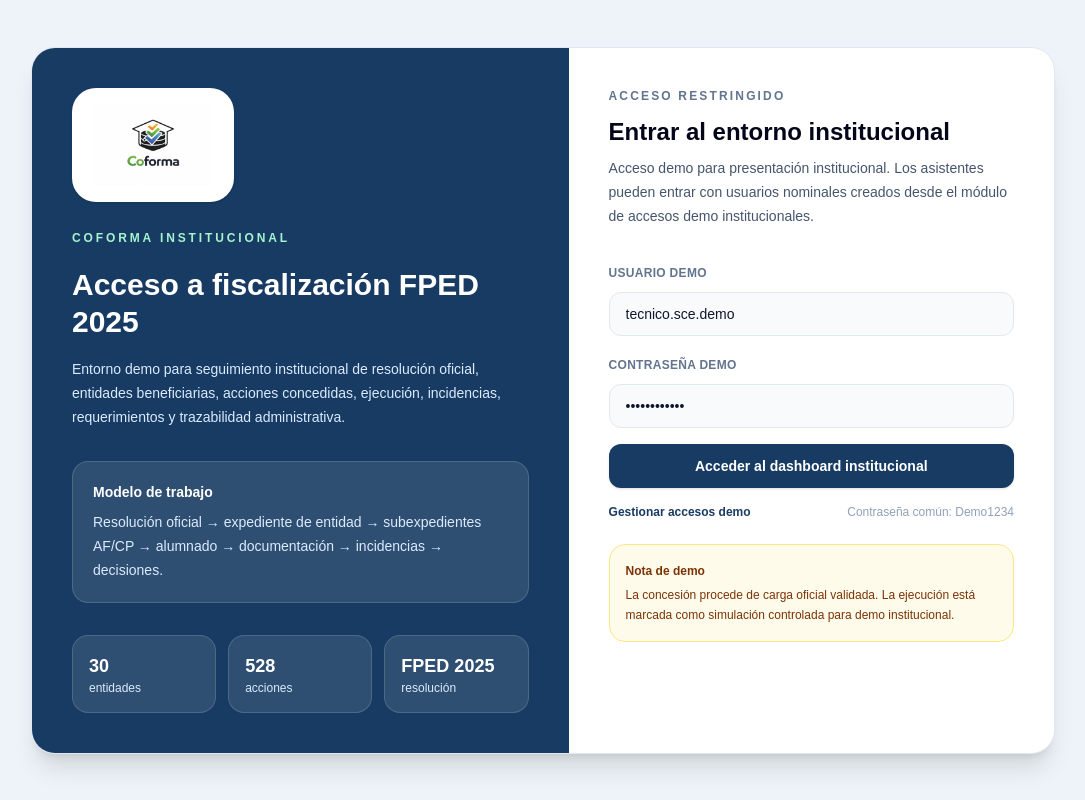
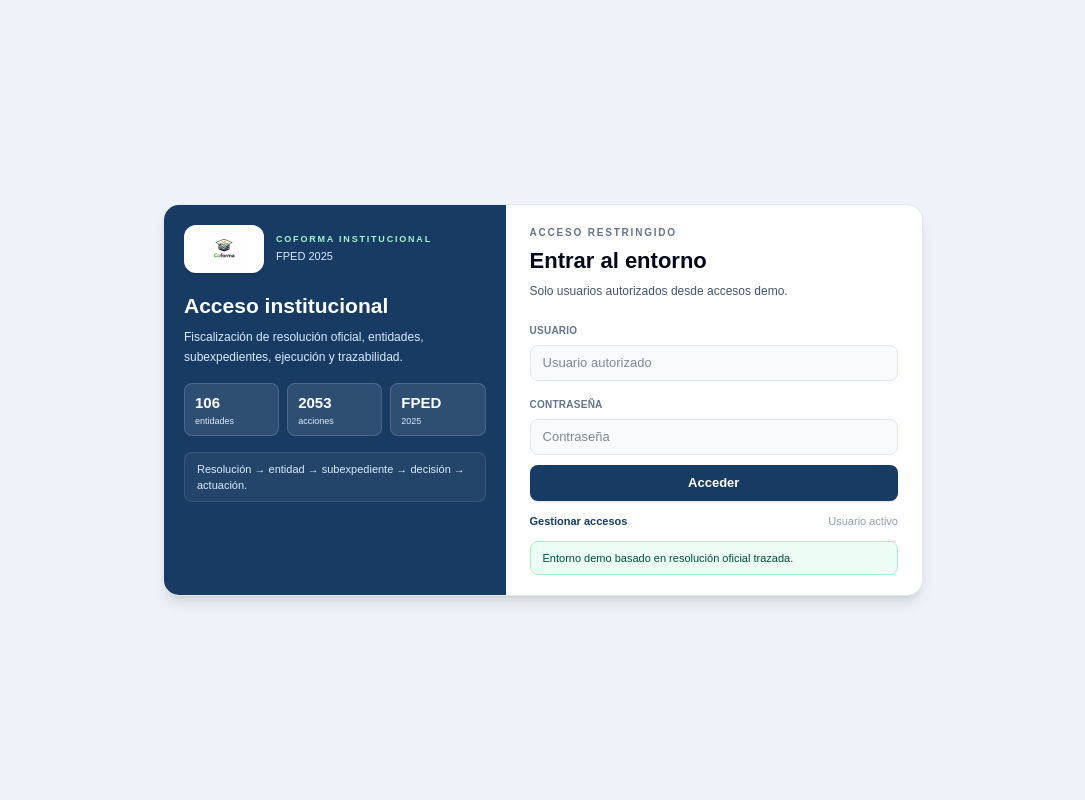
Before and after one commit to Antonio357gif/coforma-institucional-demo, a Next.js app: page /login in a window 1280 px wide. Shown: the whole page, without its empty margins (97-1182 px from the left). Built offline with nearby package versions, Linux system fonts and the light colour scheme; no server answers.

Commit message:
Preparar demo institucional con login, fechas y control documental

```diff
--- a/src/app/dashboard/page.tsx
+++ b/src/app/dashboard/page.tsx
@@ -223,8 +223,9 @@ function RailArea({ area }: { area: NavArea }) {
         <span aria-hidden="true">{area.icon}</span>
       </Link>
 
-      <div className="pointer-events-none absolute left-[52px] top-1/2 z-50 hidden w-[270px] -translate-y-1/2 group-hover:block group-focus-within:block">
-        <div className="pointer-events-auto rounded-2xl border border-slate-200 bg-white p-2 text-slate-950 shadow-2xl">
+      <div className="pointer-events-auto absolute left-[20px] top-1/2 z-50 hidden w-[330px] -translate-y-1/2 pl-10 group-hover:block group-focus-within:block">
+  <div className="absolute left-0 top-0 h-full w-12" />
+  <div className="relative w-[270px] rounded-2xl border border-slate-200 bg-white p-2 text-slate-950 shadow-2xl">
           <div className="border-b border-slate-100 px-2 py-2">
             <p className="text-[12px] font-black text-slate-950">{area.label}</p>
             <p className="mt-0.5 text-[10px] leading-4 text-slate-500">{area.description}</p>
--- a/src/app/login/page.tsx
+++ b/src/app/login/page.tsx
@@ -11,13 +11,14 @@ type UsuarioDemo = {
   usuario: string;
   password_demo: string;
   activo: boolean;
+  rol: string | null;
 };
 
 export default function LoginPage() {
   const router = useRouter();
 
-  const [usuario, setUsuario] = useState("tecnico.sce.demo");
-  const [password, setPassword] = useState("coforma-demo");
+  const [usuario, setUsuario] = useState("");
+  const [password, setPassword] = useState("");
   const [error, setError] = useState("");
   const [loading, setLoading] = useState(false);
 
@@ -29,19 +30,16 @@ export default function LoginPage() {
     const usuarioLimpio = usuario.trim().toLowerCase();
     const passwordLimpia = password.trim();
 
-    try {
-      // Acceso técnico inicial de respaldo para no bloquear la demo.
-      if (
-        usuarioLimpio === "tecnico.sce.demo" &&
-        passwordLimpia === "coforma-demo"
-      ) {
-        router.push("/dashboard");
+    if (!usuarioLimpio || !passwordLimpia) {
+      setError("Introduce usuario y contraseña para acceder.");
+      setLoading(false);
       return;
     }
 
+    try {
       const { data, error: supabaseError } = await supabase
         .from("usuarios_demo_institucionales")
-        .select("id, nombre, usuario, password_demo, activo")
+        .select("id, nombre, usuario, password_demo, activo, rol")
         .eq("usuario", usuarioLimpio)
         .eq("activo", true)
         .maybeSingle<UsuarioDemo>();
@@ -71,100 +69,111 @@ export default function LoginPage() {
   }
 
   return (
-    <main className="min-h-screen bg-[#edf3f8] text-slate-950">
-      <section className="flex min-h-screen items-center justify-center px-6 py-10">
-        <div className="grid w-full max-w-5xl overflow-hidden rounded-3xl border border-slate-200 bg-white shadow-xl lg:grid-cols-[1.05fr_0.95fr]">
-          <div className="bg-[#183B63] p-8 text-white lg:p-10">
-            <div className="inline-flex items-center gap-4 rounded-3xl border border-white/15 bg-white px-5 py-4 shadow-sm">
+    <main className="min-h-screen bg-[#edf3f8] px-4 py-4 text-slate-950">
+      <section className="flex min-h-[calc(100vh-32px)] items-center justify-center">
+        <div className="grid w-full max-w-[760px] overflow-hidden rounded-2xl border border-slate-200 bg-white shadow-lg md:grid-cols-[0.82fr_1fr]">
+          <aside className="bg-[#183B63] px-5 py-5 text-white">
+            <div className="flex items-center gap-3">
+              <div className="flex h-12 w-20 items-center justify-center rounded-xl border border-white/15 bg-white shadow-sm">
                 <img
                   src="/coforma-logo.png"
                   alt="Coforma"
-                className="h-20 w-auto object-contain"
+                  className="h-8 w-auto object-contain"
                 />
               </div>
 
-            <p className="mt-7 text-xs font-semibold uppercase tracking-[0.24em] text-emerald-200">
+              <div>
+                <p className="text-[9px] font-semibold uppercase tracking-[0.2em] text-emerald-200">
                   Coforma Institucional
                 </p>
+                <p className="mt-0.5 text-[11px] text-blue-100">
+                  FPED 2025
+                </p>
+              </div>
+            </div>
 
-            <h1 className="mt-5 text-3xl font-semibold leading-tight">
-              Acceso a fiscalización FPED 2025
+            <h1 className="mt-5 text-[21px] font-semibold leading-tight">
+              Acceso institucional
             </h1>
 
-            <p className="mt-4 max-w-xl text-sm leading-6 text-blue-100">
-              Entorno demo para seguimiento institucional de resolución oficial,
-              entidades beneficiarias, acciones concedidas, ejecución, incidencias,
-              requerimientos y trazabilidad administrativa.
+            <p className="mt-2 text-[12px] leading-5 text-blue-100">
+              Fiscalización de resolución oficial, entidades, subexpedientes,
+              ejecución y trazabilidad.
             </p>
 
-            <div className="mt-8 rounded-2xl border border-white/15 bg-white/10 p-5">
-              <p className="text-sm font-semibold">Modelo de trabajo</p>
-              <p className="mt-2 text-sm leading-6 text-blue-100">
-                Resolución oficial → expediente de entidad → subexpedientes AF/CP
-                → alumnado → documentación → incidencias → decisiones.
+            <div className="mt-4 grid grid-cols-3 gap-2">
+              <div className="rounded-lg border border-white/15 bg-white/10 px-2.5 py-2">
+                <p className="text-[15px] font-semibold text-white">106</p>
+                <p className="text-[9px] leading-3 text-blue-100">entidades</p>
+              </div>
+
+              <div className="rounded-lg border border-white/15 bg-white/10 px-2.5 py-2">
+                <p className="text-[15px] font-semibold text-white">2053</p>
+                <p className="text-[9px] leading-3 text-blue-100">acciones</p>
+              </div>
+
+              <div className="rounded-lg border border-white/15 bg-white/10 px-2.5 py-2">
+                <p className="text-[15px] font-semibold text-white">FPED</p>
+                <p className="text-[9px] leading-3 text-blue-100">2025</p>
+              </div>
+            </div>
+
+            <p className="mt-4 rounded-lg border border-white/10 bg-white/5 px-3 py-2 text-[11px] leading-4 text-blue-100">
+              Resolución → entidad → subexpediente → decisión → actuación.
+            </p>
+          </aside>
+
+          <section className="flex items-center px-6 py-5">
+            <div className="w-full">
+              <div className="mb-4">
+                <p className="text-[10px] font-semibold uppercase tracking-[0.18em] text-slate-500">
+                  Acceso restringido
+                </p>
+
+                <h2 className="mt-1 text-[22px] font-semibold text-slate-950">
+                  Entrar al entorno
+                </h2>
+
+                <p className="mt-1 text-[12px] leading-5 text-slate-600">
+                  Solo usuarios autorizados desde accesos demo.
                 </p>
               </div>
 
-            <div className="mt-8 grid gap-3 text-xs text-blue-100 sm:grid-cols-3">
-              <div className="rounded-2xl border border-white/15 bg-white/10 p-4">
-                <p className="text-lg font-semibold text-white">30</p>
-                <p>entidades</p>
-              </div>
-              <div className="rounded-2xl border border-white/15 bg-white/10 p-4">
-                <p className="text-lg font-semibold text-white">528</p>
-                <p>acciones</p>
-              </div>
-              <div className="rounded-2xl border border-white/15 bg-white/10 p-4">
-                <p className="text-lg font-semibold text-white">FPED 2025</p>
-                <p>resolución</p>
-              </div>
-            </div>
-          </div>
-
-          <div className="p-8 lg:p-10">
-            <div className="mb-8">
-              <p className="text-xs font-semibold uppercase tracking-[0.18em] text-slate-500">
-                Acceso restringido
-              </p>
-              <h2 className="mt-3 text-2xl font-semibold text-slate-950">
-                Entrar al entorno institucional
-              </h2>
-              <p className="mt-2 text-sm leading-6 text-slate-600">
-                Acceso demo para presentación institucional. Los asistentes pueden
-                entrar con usuarios nominales creados desde el módulo de accesos
-                demo institucionales.
-              </p>
-            </div>
-
-            <form className="space-y-4" onSubmit={handleSubmit}>
+              <form
+                className="space-y-2.5"
+                onSubmit={handleSubmit}
+                autoComplete="off"
+              >
                 <div>
-                <label className="text-xs font-semibold uppercase tracking-wide text-slate-500">
-                  Usuario demo
+                  <label className="text-[10px] font-semibold uppercase tracking-wide text-slate-500">
+                    Usuario
                   </label>
                   <input
                     type="text"
                     value={usuario}
                     onChange={(event) => setUsuario(event.target.value)}
-                  className="mt-2 h-11 w-full rounded-xl border border-slate-200 bg-slate-50 px-4 text-sm text-slate-900 outline-none focus:border-blue-400 focus:bg-white"
-                  autoComplete="username"
+                    className="mt-1 h-9 w-full rounded-lg border border-slate-200 bg-slate-50 px-3 text-[13px] text-slate-900 outline-none transition focus:border-blue-400 focus:bg-white focus:ring-2 focus:ring-blue-100"
+                    autoComplete="off"
+                    placeholder="Usuario autorizado"
                   />
                 </div>
 
                 <div>
-                <label className="text-xs font-semibold uppercase tracking-wide text-slate-500">
-                  Contraseña demo
+                  <label className="text-[10px] font-semibold uppercase tracking-wide text-slate-500">
+                    Contraseña
                   </label>
                   <input
                     type="password"
                     value={password}
                     onChange={(event) => setPassword(event.target.value)}
-                  className="mt-2 h-11 w-full rounded-xl border border-slate-200 bg-slate-50 px-4 text-sm text-slate-900 outline-none focus:border-blue-400 focus:bg-white"
-                  autoComplete="current-password"
+                    className="mt-1 h-9 w-full rounded-lg border border-slate-200 bg-slate-50 px-3 text-[13px] text-slate-900 outline-none transition focus:border-blue-400 focus:bg-white focus:ring-2 focus:ring-blue-100"
+                    autoComplete="new-password"
+                    placeholder="Contraseña"
                   />
                 </div>
 
                 {error ? (
-                <div className="rounded-xl border border-red-200 bg-red-50 px-4 py-3 text-xs leading-5 text-red-800">
+                  <div className="rounded-lg border border-red-200 bg-red-50 px-3 py-2 text-[11px] leading-4 text-red-800">
                     {error}
                   </div>
                 ) : null}
@@ -172,33 +181,28 @@ export default function LoginPage() {
                 <button
                   type="submit"
                   disabled={loading}
-                className="flex h-11 w-full items-center justify-center rounded-xl bg-[#183B63] px-4 text-sm font-semibold text-white shadow-sm hover:bg-[#102c4c] disabled:cursor-not-allowed disabled:opacity-60"
+                  className="flex h-9 w-full items-center justify-center rounded-lg bg-[#183B63] px-3 text-[13px] font-semibold text-white shadow-sm transition hover:bg-[#102c4c] disabled:cursor-not-allowed disabled:opacity-60"
                 >
-                {loading
-                  ? "Validando acceso..."
-                  : "Acceder al dashboard institucional"}
+                  {loading ? "Validando..." : "Acceder"}
                 </button>
               </form>
 
-            <div className="mt-4 flex items-center justify-between gap-3 text-xs">
+              <div className="mt-3 flex items-center justify-between gap-2 text-[11px]">
                 <Link
                   href="/usuarios-demo"
                   className="font-semibold text-[#183B63] hover:underline"
                 >
-                Gestionar accesos demo
+                  Gestionar accesos
                 </Link>
 
-              <span className="text-slate-400">Contraseña común: Demo1234</span>
+                <span className="text-slate-400">Usuario activo</span>
               </div>
 
-            <div className="mt-6 rounded-2xl border border-amber-200 bg-amber-50 p-4 text-xs leading-5 text-amber-900">
-              <p className="font-semibold">Nota de demo</p>
-              <p className="mt-1">
-                La concesión procede de carga oficial validada. La ejecución está
-                marcada como simulación controlada para demo institucional.
+              <p className="mt-3 rounded-lg border border-emerald-200 bg-emerald-50 px-3 py-2 text-[11px] leading-4 text-emerald-900">
+                Entorno demo basado en resolución oficial trazada.
               </p>
             </div>
-          </div>
+          </section>
         </div>
       </section>
     </main>
--- a/src/app/oferta-formativa/page.tsx
+++ b/src/app/oferta-formativa/page.tsx
@@ -25,6 +25,13 @@ type OfertaResumen = {
   entidades_con_oferta: number;
   entidades_con_incidencias_o_riesgo: number;
 };
+
+type FinalizacionFiltro =
+  | "todas"
+  | "vencidas"
+  | "proximos_7"
+  | "proximos_15"
+  | "proximos_30";
 
 function euro(value: number | null | undefined) {
   return new Intl.NumberFormat("es-ES", {
@@ -62,6 +69,47 @@ function numberValue(row: OfertaRow, keys: string[]) {
 
 function normalizar(value: string | null | undefined) {
   return String(value ?? "").trim().toLowerCase();
+}
+
+function fechaValue(row: OfertaRow, keys: string[]) {
+  for (const key of keys) {
+    const value = row[key];
+
+    if (value !== null && value !== undefined && String(value).trim() !== "") {
+      const fecha = new Date(`${String(value).slice(0, 10)}T00:00:00`);
+
+      if (!Number.isNaN(fecha.getTime())) {
+        return fecha;
+      }
+    }
+  }
+
+  return null;
+}
+
+function fechaCorta(row: OfertaRow, keys: string[]) {
+  const fecha = fechaValue(row, keys);
+
+  if (!fecha) {
+    return "—";
+  }
+
+  return new Intl.DateTimeFormat("es-ES", {
+    day: "2-digit",
+    month: "2-digit",
+    year: "2-digit",
+  }).format(fecha);
+}
+
+function hoySinHora() {
+  const hoy = new Date();
+  hoy.setHours(0, 0, 0, 0);
+  return hoy;
+}
+
+function diasEntre(fecha: Date, referencia: Date) {
+  const msDia = 24 * 60 * 60 * 1000;
+  return Math.floor((fecha.getTime() - referencia.getTime()) / msDia);
 }
 
 function estadoLabel(estado: string | null | undefined) {
@@ -206,6 +254,8 @@ export default function OfertaFormativaPage() {
   const [entidadFiltro, setEntidadFiltro] = useState("todos");
   const [estadoFiltro, setEstadoFiltro] = useState("todos");
   const [tipoFiltro, setTipoFiltro] = useState("todos");
+  const [finalizacionFiltro, setFinalizacionFiltro] =
+    useState<FinalizacionFiltro>("todas");
   const [soloRequerimientos, setSoloRequerimientos] = useState(false);
   const [busqueda, setBusqueda] = useState("");
   const [pagina, setPagina] = useState(1);
@@ -267,16 +317,33 @@ export default function OfertaFormativaPage() {
     const entidad = params.get("entidad");
     const tipo = params.get("tipo");
     const requerimientos = params.get("requerimientos");
+    const finalizacion = params.get("finalizacion") as FinalizacionFiltro | null;
 
     if (estado) setEstadoFiltro(estado);
     if (entidad) setEntidadFiltro(entidad);
     if (tipo) setTipoFiltro(tipo.toUpperCase());
+    if (
+      finalizacion === "vencidas" ||
+      finalizacion === "proximos_7" ||
+      finalizacion === "proximos_15" ||
+      finalizacion === "proximos_30"
+    ) {
+      setFinalizacionFiltro(finalizacion);
+    }
     if (requerimientos === "1" || requerimientos === "true") setSoloRequerimientos(true);
   }, []);
 
   useEffect(() => {
     setPagina(1);
-  }, [entidadFiltro, estadoFiltro, tipoFiltro, soloRequerimientos, busqueda, pageSize]);
+  }, [
+    entidadFiltro,
+    estadoFiltro,
+    tipoFiltro,
+    finalizacionFiltro,
+    soloRequerimientos,
+    busqueda,
+    pageSize,
+  ]);
 
   const entidades = useMemo(() => {
     const mapa = new Map<string, string>();
@@ -304,17 +371,21 @@ export default function OfertaFormativaPage() {
       }
     });
 
-    return Array.from(set).sort((a, b) => estadoFiltroLabel(a).localeCompare(estadoFiltroLabel(b), "es"));
+    return Array.from(set).sort((a, b) =>
+      estadoFiltroLabel(a).localeCompare(estadoFiltroLabel(b), "es")
+    );
   }, [rows]);
 
   const filteredRows = useMemo(() => {
     const term = busqueda.trim().toLowerCase();
+    const hoy = hoySinHora();
 
     return rows.filter((row) => {
       const entidadId = text(row, ["entidad_id"], "");
       const estado = estadoParaFiltro(row);
       const tipo = text(row, ["tipo_oferta", "tipo", "tipo_accion"], "").toUpperCase();
       const requerimientosPendientes = numberValue(row, ["requerimientos_pendientes"]);
+      const finValidada = fechaValue(row, ["fecha_fin_validada"]);
 
       const textoBusqueda = [
         text(row, ["entidad_nombre", "entidad", "nombre_entidad"], ""),
@@ -326,6 +397,8 @@ export default function OfertaFormativaPage() {
         text(row, ["municipio", "entidad_municipio"], ""),
         text(row, ["isla", "entidad_isla"], ""),
         estadoLabel(estado),
+        fechaCorta(row, ["fecha_fin_prevista"]),
+        fechaCorta(row, ["fecha_fin_validada"]),
       ]
         .join(" ")
         .toLowerCase();
@@ -336,9 +409,50 @@ export default function OfertaFormativaPage() {
       const pasaRequerimientos = !soloRequerimientos || requerimientosPendientes > 0;
       const pasaBusqueda = term === "" || textoBusqueda.includes(term);
 
-      return pasaEntidad && pasaEstado && pasaTipo && pasaRequerimientos && pasaBusqueda;
+      let pasaFinalizacion = true;
+
+      if (finalizacionFiltro !== "todas") {
+        if (!finValidada) {
+          pasaFinalizacion = false;
+        } else {
+          const dias = diasEntre(finValidada, hoy);
+
+          if (finalizacionFiltro === "vencidas") {
+            pasaFinalizacion = dias < 0;
+          }
+
+          if (finalizacionFiltro === "proximos_7") {
+            pasaFinalizacion = dias >= 0 && dias <= 7;
+          }
+
+          if (finalizacionFiltro === "proximos_15") {
+            pasaFinalizacion = dias >= 0 && dias <= 15;
+          }
+
+          if (finalizacionFiltro === "proximos_30") {
+            pasaFinalizacion = dias >= 0 && dias <= 30;
+          }
+        }
+      }
+
+      return (
+        pasaEntidad &&
+        pasaEstado &&
+        pasaTipo &&
+        pasaFinalizacion &&
+        pasaRequerimientos &&
+        pasaBusqueda
+      );
     });
-  }, [rows, entidadFiltro, estadoFiltro, tipoFiltro, soloRequerimientos, busqueda]);
+  }, [
+    rows,
+    entidadFiltro,
+    estadoFiltro,
+    tipoFiltro,
+    finalizacionFiltro,
+    soloRequerimientos,
+    busqueda,
+  ]);
 
   const totalPaginas = Math.max(1, Math.ceil(filteredRows.length / pageSize));
   const paginaSegura = Math.min(pagina, totalPaginas);
@@ -353,6 +467,7 @@ export default function OfertaFormativaPage() {
     setEntidadFiltro("todos");
     setEstadoFiltro("todos");
     setTipoFiltro("todos");
+    setFinalizacionFiltro("todas");
     setSoloRequerimientos(false);
     setBusqueda("");
     setPagina(1);
@@ -402,7 +517,7 @@ export default function OfertaFormativaPage() {
 
             <h1 className="mt-1 text-xl font-semibold">Oferta formativa concedida</h1>
             <p className="mt-0.5 text-xs text-blue-100">
-              Mesa operativa de subexpedientes AF/CP concedidos, estados y controles administrativos.
+              Mesa operativa de subexpedientes AF/CP concedidos, estados, fechas de control y seguimiento administrativo.
             </p>
           </div>
 
@@ -429,6 +544,12 @@ export default function OfertaFormativaPage() {
             {soloRequerimientos ? (
               <span className="rounded-full border border-red-200 bg-red-50 px-2.5 py-0.5 text-[10px] font-semibold text-red-800 shadow-sm">
                 Filtro activo: requerimientos pendientes
+              </span>
+            ) : null}
+
+            {finalizacionFiltro !== "todas" ? (
+              <span className="rounded-full border border-amber-200 bg-amber-50 px-2.5 py-0.5 text-[10px] font-semibold text-amber-800 shadow-sm">
+                Filtro activo: finalización validada
               </span>
             ) : null}
 
@@ -508,7 +629,7 @@ export default function OfertaFormativaPage() {
         </section>
 
         <section className="rounded-xl border border-slate-200 bg-white px-2.5 py-1.5 shadow-sm">
-          <div className="grid gap-2 lg:grid-cols-[1.25fr_0.95fr_0.75fr_0.55fr_auto_auto]">
+          <div className="grid gap-2 lg:grid-cols-[1.2fr_0.9fr_0.65fr_0.5fr_0.7fr_auto_auto]">
             <div>
               <label className="text-[8.5px] font-semibold uppercase tracking-wide text-slate-500">
                 Buscar
@@ -572,6 +693,23 @@ export default function OfertaFormativaPage() {
               </select>
             </div>
 
+            <div>
+              <label className="text-[8.5px] font-semibold uppercase tracking-wide text-slate-500">
+                Fin validada
+              </label>
+              <select
+                value={finalizacionFiltro}
+                onChange={(event) => setFinalizacionFiltro(event.target.value as FinalizacionFiltro)}
+                className="mt-0.5 h-7 w-full rounded-lg border border-slate-200 bg-slate-50 px-2 text-[11px] outline-none focus:border-blue-400 focus:bg-white"
+              >
+                <option value="todas">Todas</option>
+                <option value="vencidas">Vencidas</option>
+                <option value="proximos_7">Próx. 7 días</option>
+                <option value="proximos_15">Próx. 15 días</option>
+                <option value="proximos_30">Próx. 30 días</option>
+              </select>
+            </div>
+
             <div className="flex items-end">
               <button
                 type="button"
@@ -599,23 +737,20 @@ export default function OfertaFormativaPage() {
         </section>
 
         <section className="overflow-hidden rounded-xl border border-slate-200 bg-white shadow-sm">
-          <div className="flex flex-wrap items-center justify-between gap-2 border-b border-slate-100 px-3 py-1.5">
-            <div>
-              <h2 className="text-[14px] font-semibold leading-5">Acciones concedidas</h2>
-              <p className="text-[10.5px] leading-4 text-slate-500">
-                Cada fila representa un subexpediente de la resolución. Clic para abrir detalle.
-              </p>
-            </div>
+          <div className="flex flex-wrap items-center justify-between gap-2 border-b border-slate-100 px-3 py-2 text-xs">
+            <p className="font-semibold text-slate-700">
+              {num(filteredRows.length)} acciones encontradas
+            </p>
 
-            <div className="flex flex-wrap items-center gap-2 text-[10.5px] text-slate-600">
+            <div className="flex items-center gap-2 text-[10px] text-slate-500">
               <span>
-                Página {num(paginaSegura)} de {num(totalPaginas)}
+                Página {paginaSegura} de {totalPaginas}
               </span>
 
               <select
                 value={pageSize}
                 onChange={(event) => setPageSize(Number(event.target.value))}
-                className="h-7 rounded-lg border border-slate-200 bg-white px-2 text-[10.5px]"
+                className="h-7 rounded-lg border border-slate-200 bg-white px-2 text-[10px] outline-none focus:border-blue-400"
               >
                 <option value={25}>25 filas</option>
                 <option value={50}>50 filas</option>
@@ -652,6 +787,8 @@ export default function OfertaFormativaPage() {
                   <th className="px-2 py-1.5">Especialidad</th>
                   <th className="px-2 py-1.5">Denominación</th>
                   <th className="px-2 py-1.5">Estado</th>
+                  <th className="px-2 py-1.5">Fin prevista</th>
+                  <th className="px-2 py-1.5">Fin validada</th>
                   <th className="px-2 py-1.5 text-right">Concedido</th>
                   <th className="px-2 py-1.5 text-right">Rev./Riesgo</th>
                   <th className="px-2 py-1.5 text-right">Inc.</th>
@@ -690,7 +827,7 @@ export default function OfertaFormativaPage() {
                         {text(row, ["codigo_especialidad", "especialidad"])}
                       </td>
 
-                      <td className="max-w-[280px] px-2 py-1">
+                      <td className="max-w-[260px] px-2 py-1">
                         <p className="line-clamp-1 text-slate-700">
                           {text(row, ["denominacion", "nombre_accion", "nombre"])}
                         </p>
@@ -700,6 +837,14 @@ export default function OfertaFormativaPage() {
                         <span className={`rounded-full border px-2 py-0.5 text-[10px] font-semibold ${estadoClass(estado)}`}>
                           {estadoVisible}
                         </span>
+                      </td>
+
+                      <td className="whitespace-nowrap px-2 py-1 text-slate-600">
+                        {fechaCorta(row, ["fecha_fin_prevista"])}
+                      </td>
+
+                      <td className="whitespace-nowrap px-2 py-1 font-semibold text-slate-800">
+                        {fechaCorta(row, ["fecha_fin_validada"])}
                       </td>
 
                       <td className="px-2 py-1 text-right font-medium">
@@ -723,7 +868,7 @@ export default function OfertaFormativaPage() {
 
                 {rowsPagina.length === 0 ? (
                   <tr>
-                    <td colSpan={10} className="px-3 py-8 text-center text-xs text-slate-500">
+                    <td colSpan={12} className="px-3 py-8 text-center text-xs text-slate-500">
                       No hay acciones que coincidan con los filtros aplicados.
                     </td>
                   </tr>
```
Also changed, not shown: src/app/recepcion-documentacion/page.tsx (+67 -13 lines). Lines whose indentation alone changed are shown as unchanged.
